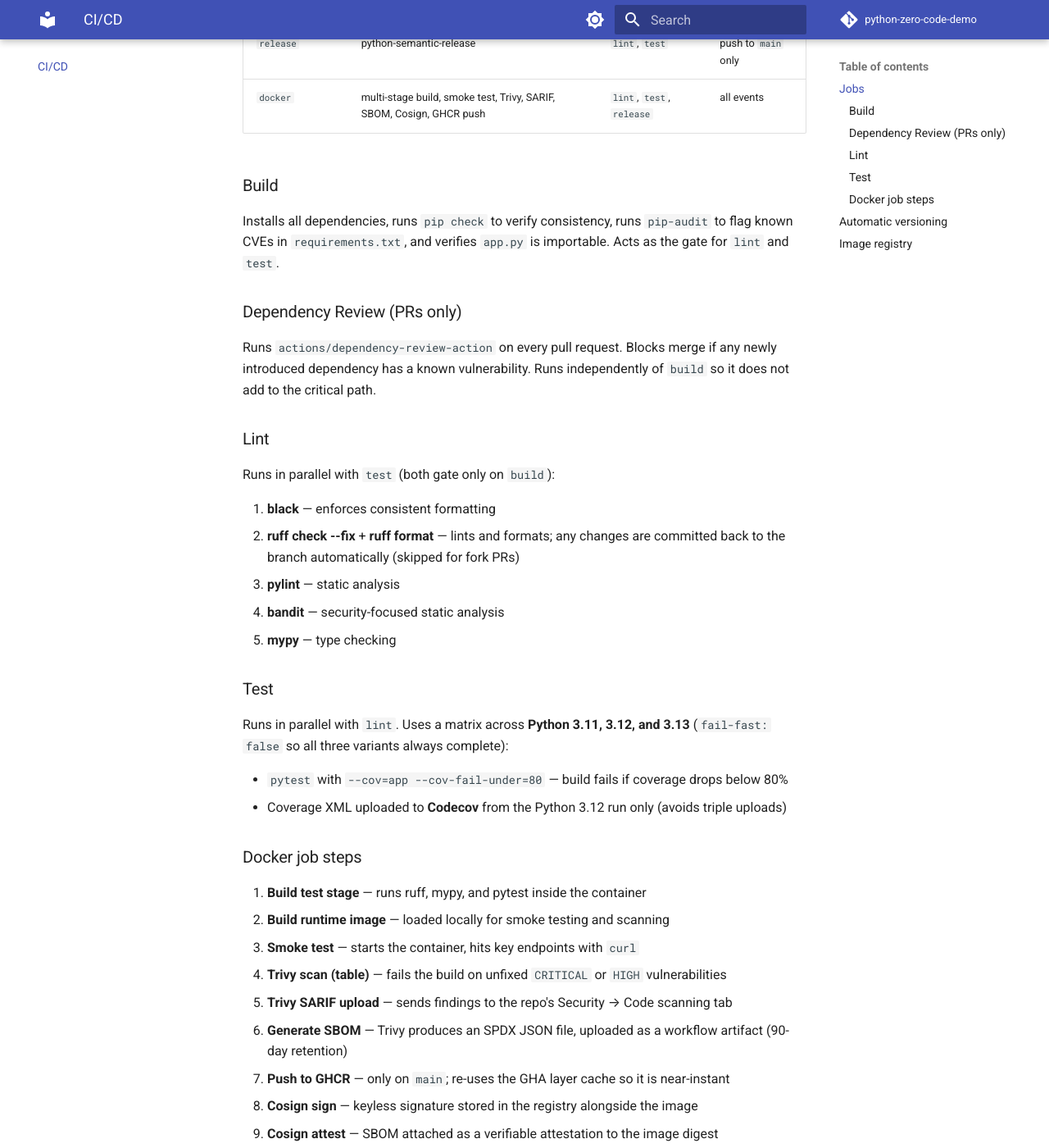
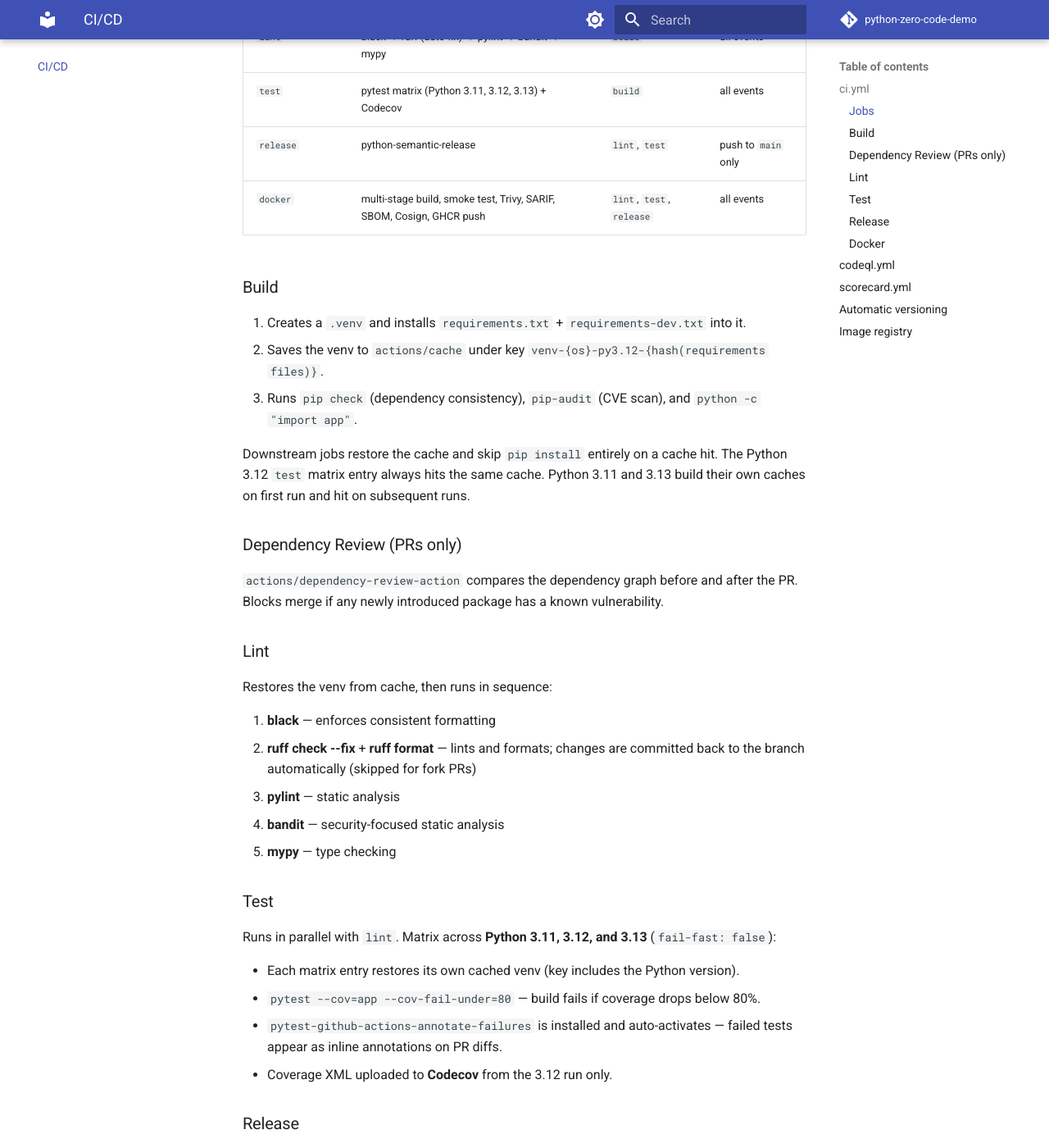
Before and after one commit to predrag86/python-zero-code-demo, an MkDocs documentation site: the page built from docs/cicd.md, in a window 1280 px wide and 1400 px high, scrolled down 716 px. Shown: the whole window at 82% size. Built offline with MkDocs 1.6.1 and Material for MkDocs 9.7.7, drawn with Linux system fonts in a browser that asks for light colours; comment, search, counter and statistics services are not loaded; some of the changed text lies outside the part shown.

Commit message:
feat: improved CI and docs

````diff
--- a/docs/cicd.md
+++ b/docs/cicd.md
@@ -1,66 +1,104 @@
 # CI/CD
 
-The pipeline runs on every push to `main` and every pull request.
+Three GitHub Actions workflows run automatically.
+
+## ci.yml
+
+Runs on every push to `main` and every pull request.
 
 ```
 build ──┬──→ lint ──┐
-        │           ├──→ release (main only) ──→ docker: build → smoke test → Trivy → SARIF → push → sign
+        │           ├──→ release (main, approval required) ──→ docker: build → smoke → Trivy → SARIF → push → sign
         └──→ test ──┘
-dependency-review (PRs only, parallel)
+dependency-review (PRs only)
 ```
 
-## Jobs
+### Jobs
 
 | Job | Tool | Needs | Runs on |
 |---|---|---|---|
-| `build` | pip install, pip-audit, import check | — | all events |
+| `build` | pip install (cached venv), pip-audit, import check | — | all events |
 | `dependency-review` | actions/dependency-review-action | — | PRs only |
 | `lint` | black → ruff (auto-fix) → pylint → bandit → mypy | `build` | all events |
-| `test` | pytest (Python 3.11, 3.12, 3.13 matrix) + Codecov | `build` | all events |
+| `test` | pytest matrix (Python 3.11, 3.12, 3.13) + Codecov | `build` | all events |
 | `release` | python-semantic-release | `lint`, `test` | push to `main` only |
 | `docker` | multi-stage build, smoke test, Trivy, SARIF, SBOM, Cosign, GHCR push | `lint`, `test`, `release` | all events |
 
 ### Build
 
-Installs all dependencies, runs `pip check` to verify consistency, runs `pip-audit`
-to flag known CVEs in `requirements.txt`, and verifies `app.py` is importable.
-Acts as the gate for `lint` and `test`.
+1. Creates a `.venv` and installs `requirements.txt` + `requirements-dev.txt` into it.
+2. Saves the venv to `actions/cache` under key `venv-{os}-py3.12-{hash(requirements files)}`.
+3. Runs `pip check` (dependency consistency), `pip-audit` (CVE scan), and `python -c "import app"`.
+
+Downstream jobs restore the cache and skip `pip install` entirely on a cache hit. The Python 3.12 `test` matrix entry always hits the same cache. Python 3.11 and 3.13 build their own caches on first run and hit on subsequent runs.
 
 ### Dependency Review (PRs only)
 
-Runs `actions/dependency-review-action` on every pull request. Blocks merge if any
-newly introduced dependency has a known vulnerability. Runs independently of `build`
-so it does not add to the critical path.
+`actions/dependency-review-action` compares the dependency graph before and after the PR. Blocks merge if any newly introduced package has a known vulnerability.
 
 ### Lint
 
-Runs in parallel with `test` (both gate only on `build`):
+Restores the venv from cache, then runs in sequence:
 
 1. **black** — enforces consistent formatting
-2. **ruff check --fix** + **ruff format** — lints and formats; any changes are committed back to the branch automatically (skipped for fork PRs)
+2. **ruff check --fix** + **ruff format** — lints and formats; changes are committed back to the branch automatically (skipped for fork PRs)
 3. **pylint** — static analysis
 4. **bandit** — security-focused static analysis
 5. **mypy** — type checking
 
 ### Test
 
-Runs in parallel with `lint`. Uses a matrix across **Python 3.11, 3.12, and 3.13**
-(`fail-fast: false` so all three variants always complete):
+Runs in parallel with `lint`. Matrix across **Python 3.11, 3.12, and 3.13** (`fail-fast: false`):
 
-- `pytest` with `--cov=app --cov-fail-under=80` — build fails if coverage drops below 80%
-- Coverage XML uploaded to **Codecov** from the Python 3.12 run only (avoids triple uploads)
+- Each matrix entry restores its own cached venv (key includes the Python version).
+- `pytest --cov=app --cov-fail-under=80` — build fails if coverage drops below 80%.
+- `pytest-github-actions-annotate-failures` is installed and auto-activates — failed tests appear as inline annotations on PR diffs.
+- Coverage XML uploaded to **Codecov** from the 3.12 run only.
 
-### Docker job steps
+### Release
+
+Protected by the **`production` GitHub Environment**. Before the job starts, GitHub pauses and waits for a required reviewer to approve. This gates both the version tag/release and (because `docker` depends on `release`) the GHCR push behind a human approval.
+
+Configure reviewers at **Settings → Environments → production**.
+
+Uses `python-semantic-release` with the Angular commit convention — see [Automatic versioning](#automatic-versioning) below.
+
+### Docker
 
 1. **Build test stage** — runs ruff, mypy, and pytest inside the container
 2. **Build runtime image** — loaded locally for smoke testing and scanning
 3. **Smoke test** — starts the container, hits key endpoints with `curl`
 4. **Trivy scan (table)** — fails the build on unfixed `CRITICAL` or `HIGH` vulnerabilities
-5. **Trivy SARIF upload** — sends findings to the repo's Security → Code scanning tab
+5. **Trivy SARIF upload** — sends findings to Security → Code scanning
 6. **Generate SBOM** — Trivy produces an SPDX JSON file, uploaded as a workflow artifact (90-day retention)
-7. **Push to GHCR** — only on `main`; re-uses the GHA layer cache so it is near-instant
+7. **Push to GHCR** — only on `main`; re-uses GHA layer cache so it is near-instant
 8. **Cosign sign** — keyless signature stored in the registry alongside the image
 9. **Cosign attest** — SBOM attached as a verifiable attestation to the image digest
+
+## codeql.yml
+
+Runs on push to `main`, PRs, and weekly (Monday 08:00 UTC).
+
+Performs source-level security analysis on `app.py` using the `security-and-quality`
+query suite. Findings are uploaded to **Security → Code scanning** as SARIF.
+
+Python does not require a build step for CodeQL — the action analyses the source directly.
+
+## scorecard.yml
+
+Runs on push to `main` and weekly (Monday 09:00 UTC).
+
+Evaluates the repository against [OSSF Scorecard](https://securityscorecards.dev/)
+best practices, including:
+
+- Branch protection rules
+- Required code review
+- Dependency version pinning
+- CI test coverage
+- Signed releases
+
+Results are uploaded to **Security → Code scanning** and published to the OpenSSF
+REST API to power the public scorecard badge (`publish_results: true`).
 
 ## Automatic versioning
 
--- a/requirements-dev.txt
+++ b/requirements-dev.txt
@@ -6,4 +6,5 @@
 mypy>=1.13.0
 pytest>=8.3.0
 pytest-cov>=6.0.0
+pytest-github-actions-annotate-failures>=0.2.0
 types-requests>=2.32.0
````
Also changed, not shown: CLAUDE.md (+18 -6 lines), README.md (+17 -7 lines), docs/supply-chain.md (+23 -1 lines), 3 other files.
